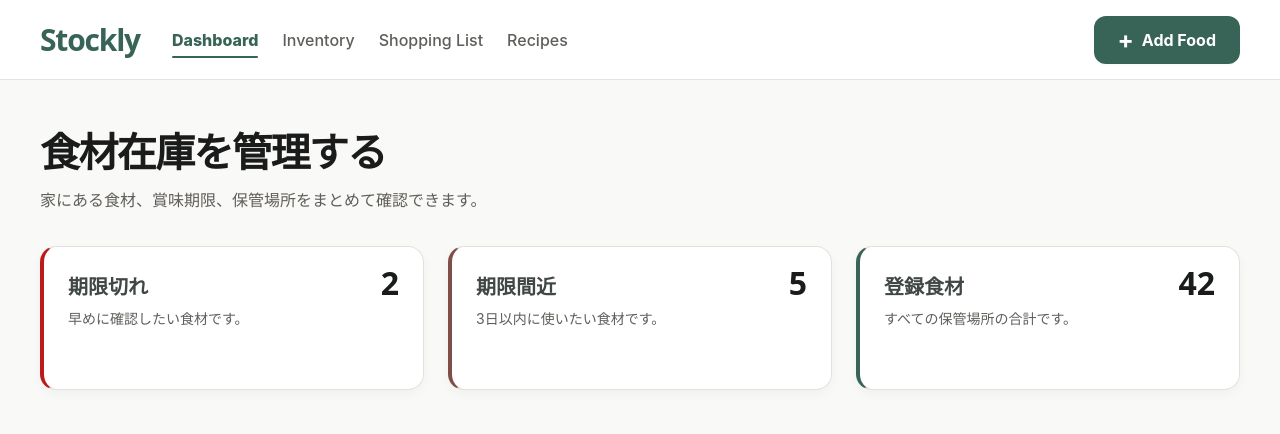
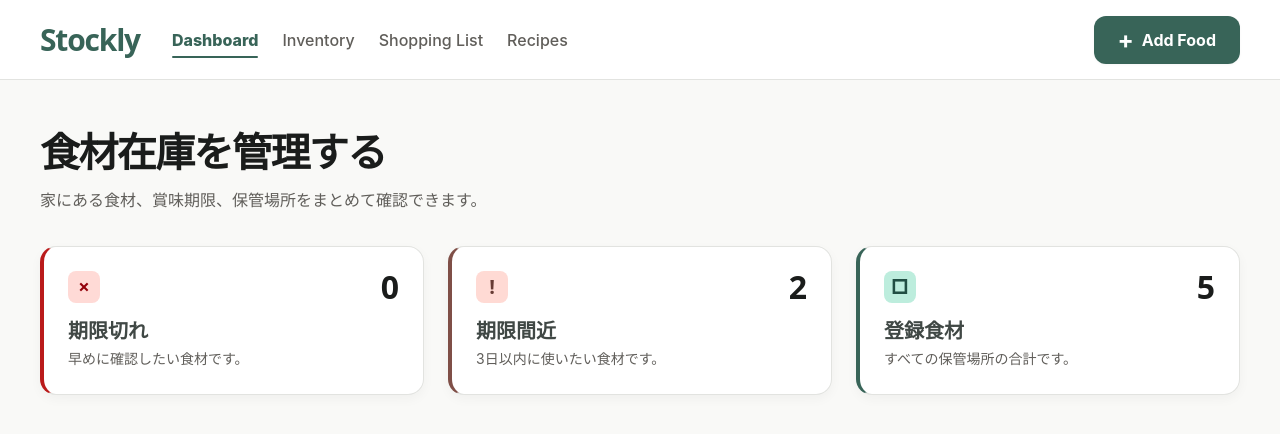
Before and after one commit to yoosaa/stockly, a React (Vite) app: page / in a window 1280 px wide. Shown: the top 434 px of the page. Built offline with nearby package versions, Linux system fonts and the light colour scheme.

Commit message:
summarizecard追加

```diff
--- a/src/app/App.css
+++ b/src/app/App.css
@@ -128,77 +128,9 @@
     line-height: var(--line-height-body);
   }
 
-  .app-placeholder-grid {
-    display: grid;
-    grid-template-columns: repeat(3, minmax(0, 1fr));
-    gap: var(--space-6);
-  }
-
-  .app-summary-card {
-    position: relative;
-    min-height: 9rem;
-    padding: var(--space-6);
-    overflow: hidden;
-    background: var(--color-surface);
-    border: 1px solid var(--color-border-subtle);
-    border-left-width: 4px;
-    border-radius: var(--radius-lg);
-    box-shadow: var(--shadow-card);
-    transition: box-shadow 160ms ease, transform 160ms ease;
-  }
-
-  .app-summary-card:hover {
-    box-shadow: var(--shadow-card-hover);
-    transform: translateY(-2px);
-  }
-
-  .app-summary-card--danger {
-    border-left-color: var(--color-danger);
-  }
-
-  .app-summary-card--warning {
-    border-left-color: var(--color-warning);
-  }
-
-  .app-summary-card--primary {
-    border-left-color: var(--color-primary);
-  }
-
-  .app-summary-card__label {
-    margin: 0;
-    color: var(--color-text-subtle);
-    font-family: var(--font-heading);
-    font-size: var(--font-size-title);
-    font-weight: 600;
-  }
-
-  .app-summary-card__value {
-    position: absolute;
-    top: var(--space-5);
-    right: var(--space-6);
-    margin: 0;
-    color: var(--color-text);
-    font-family: var(--font-heading);
-    font-size: var(--font-size-heading);
-    font-weight: 800;
-    line-height: 1;
-  }
-
-  .app-summary-card__description {
-    max-width: 16rem;
-    margin: var(--space-2) 0 0;
-    color: var(--color-muted);
-    font-size: var(--font-size-sm);
-    line-height: var(--line-height-body);
-  }
-
   @media (width < 880px) {
     .app-header__nav {
       display: none;
-    }
-
-    .app-placeholder-grid {
-      grid-template-columns: 1fr;
     }
   }
 
--- a/src/app/App.tsx
+++ b/src/app/App.tsx
@@ -1,6 +1,11 @@
+import { FoodSummaryCards, mockFoods, summarizeFoods } from "../features/foods";
 import "./App.css";
 
+const today = new Date(2026, 6, 4);
+
 export function App() {
+  const summary = summarizeFoods(mockFoods, today);
+
   return (
     <div className="app">
       <header className="app-header">
@@ -46,31 +51,7 @@ export function App() {
           </p>
         </section>
 
-        <section className="app-placeholder-grid" aria-label="サマリー">
-          <div className="app-summary-card app-summary-card--danger">
-            <p className="app-summary-card__label">期限切れ</p>
-            <p className="app-summary-card__value">2</p>
-            <p className="app-summary-card__description">
-              早めに確認したい食材です。
-            </p>
-          </div>
-
-          <div className="app-summary-card app-summary-card--warning">
-            <p className="app-summary-card__label">期限間近</p>
-            <p className="app-summary-card__value">5</p>
-            <p className="app-summary-card__description">
-              3日以内に使いたい食材です。
-            </p>
-          </div>
-
-          <div className="app-summary-card app-summary-card--primary">
-            <p className="app-summary-card__label">登録食材</p>
-            <p className="app-summary-card__value">42</p>
-            <p className="app-summary-card__description">
-              すべての保管場所の合計です。
-            </p>
-          </div>
-        </section>
+        <FoodSummaryCards summary={summary} />
       </main>
     </div>
   );
--- /dev/null
+++ b/src/features/foods/application/summarizeFoods.ts
@@ -0,0 +1,37 @@
+import { getExpiryStatus } from "../domain/expiryStatus";
+import type { FoodItem } from "../domain/food";
+
+export type FoodSummary = {
+  expiredCount: number;
+  expiringSoonCount: number;
+  totalCount: number;
+};
+
+export function summarizeFoods(foods: FoodItem[], today: Date): FoodSummary {
+  return foods.reduce<FoodSummary>(
+    (summary, food) => {
+      const expiryStatus = getExpiryStatus(food.expiryDate, today);
+
+      if (expiryStatus === "expired") {
+        return {
+          ...summary,
+          expiredCount: summary.expiredCount + 1,
+        };
+      }
+
+      if (expiryStatus === "expiringSoon") {
+        return {
+          ...summary,
+          expiringSoonCount: summary.expiringSoonCount + 1,
+        };
+      }
+
+      return summary;
+    },
+    {
+      expiredCount: 0,
+      expiringSoonCount: 0,
+      totalCount: foods.length,
+    }
+  );
+}
--- a/src/features/foods/index.ts
+++ b/src/features/foods/index.ts
@@ -1,2 +1,4 @@
 export { FoodList } from "./presentation/components/FoodList";
 export { mockFoods } from "./presentation/fixtures/mockFoods";
+export { summarizeFoods } from "./application/summarizeFoods";
+export { FoodSummaryCards } from "./presentation/components/FoodSummaryCards";
--- /dev/null
+++ b/src/features/foods/presentation/components/FoodSummaryCards.css
@@ -0,0 +1,100 @@
+@layer features {
+  .food-summary-cards {
+    display: grid;
+    grid-template-columns: repeat(3, minmax(0, 1fr));
+    gap: var(--space-6);
+  }
+
+  .food-summary-card {
+    min-height: 9rem;
+    padding: var(--space-6);
+    background: var(--color-surface);
+    border: 1px solid var(--color-border-subtle);
+    border-left-width: 4px;
+    border-radius: var(--radius-lg);
+    box-shadow: var(--shadow-card);
+    transition: box-shadow 160ms ease, transform 160ms ease;
+  }
+
+  .food-summary-card:hover {
+    box-shadow: var(--shadow-card-hover);
+    transform: translateY(-2px);
+  }
+
+  .food-summary-card--danger {
+    border-left-color: var(--color-danger);
+  }
+
+  .food-summary-card--warning {
+    border-left-color: var(--color-warning);
+  }
+
+  .food-summary-card--primary {
+    border-left-color: var(--color-primary);
+  }
+
+  .food-summary-card__header {
+    display: flex;
+    align-items: flex-start;
+    justify-content: space-between;
+    gap: var(--space-4);
+    margin-bottom: var(--space-3);
+  }
+
+  .food-summary-card__icon {
+    display: inline-grid;
+    place-items: center;
+    width: 2rem;
+    height: 2rem;
+    border-radius: var(--radius-sm);
+    font-family: var(--font-heading);
+    font-size: 1.25rem;
+    font-weight: 800;
+    line-height: 1;
+  }
+
+  .food-summary-card--danger .food-summary-card__icon {
+    background: var(--color-danger-soft);
+    color: var(--color-danger-text);
+  }
+
+  .food-summary-card--warning .food-summary-card__icon {
+    background: var(--color-warning-soft);
+    color: var(--color-warning-text);
+  }
+
+  .food-summary-card--primary .food-summary-card__icon {
+    background: var(--color-primary-soft);
+    color: var(--color-on-primary-soft);
+  }
+
+  .food-summary-card__value {
+    margin: 0;
+    color: var(--color-text);
+    font-family: var(--font-heading);
+    font-size: var(--font-size-heading);
+    font-weight: 800;
+    line-height: 1;
+  }
+
+  .food-summary-card__title {
+    margin: 0;
+    color: var(--color-text-subtle);
+    font-family: var(--font-heading);
+    font-size: var(--font-size-title);
+    font-weight: 600;
+  }
+
+  .food-summary-card__description {
+    margin: var(--space-1) 0 0;
+    color: var(--color-muted);
+    font-size: var(--font-size-sm);
+    line-height: var(--line-height-body);
+  }
+
+  @media (width < 880px) {
+    .food-summary-cards {
+      grid-template-columns: 1fr;
+    }
+  }
+}
--- /dev/null
+++ b/src/features/foods/presentation/components/FoodSummaryCards.tsx
@@ -0,0 +1,53 @@
+import type { FoodSummary } from "../../application/summarizeFoods";
+import "./FoodSummaryCards.css";
+
+type FoodSummaryCardsProps = {
+  summary: FoodSummary;
+};
+
+export function FoodSummaryCards({ summary }: FoodSummaryCardsProps) {
+  return (
+    <section className="food-summary-cards" aria-label="食材サマリー">
+      <article className="food-summary-card food-summary-card--danger">
+        <div className="food-summary-card__header">
+          <span className="food-summary-card__icon" aria-hidden="true">
+            ×
+          </span>
+          <p className="food-summary-card__value">{summary.expiredCount}</p>
+        </div>
+        <h2 className="food-summary-card__title">期限切れ</h2>
+        <p className="food-summary-card__description">
+          早めに確認したい食材です。
+        </p>
+      </article>
+
+      <article className="food-summary-card food-summary-card--warning">
+        <div className="food-summary-card__header">
+          <span className="food-summary-card__icon" aria-hidden="true">
+            !
+          </span>
+          <p className="food-summary-card__value">
+            {summary.expiringSoonCount}
+          </p>
+        </div>
+        <h2 className="food-summary-card__title">期限間近</h2>
+        <p className="food-summary-card__description">
+          3日以内に使いたい食材です。
+        </p>
+      </article>
+
+      <article className="food-summary-card food-summary-card--primary">
+        <div className="food-summary-card__header">
+          <span className="food-summary-card__icon" aria-hidden="true">
+            □
+          </span>
+          <p className="food-summary-card__value">{summary.totalCount}</p>
+        </div>
+        <h2 className="food-summary-card__title">登録食材</h2>
+        <p className="food-summary-card__description">
+          すべての保管場所の合計です。
+        </p>
+      </article>
+    </section>
+  );
+}
--- a/src/features/foods/presentation/fixtures/mockFoods.ts
+++ b/src/features/foods/presentation/fixtures/mockFoods.ts
@@ -3,42 +3,52 @@ import type { FoodItem } from "../../domain/food";
 export const mockFoods: FoodItem[] = [
   {
     id: "food-1",
+    name: "牛乳",
+    quantity: 1,
+    unit: "本",
+    category: "drink",
+    storageLocation: "fridge",
+    expiryDate: "2026-07-05",
+    createdAt: "2026-07-01T10:00:00.000Z",
+  },
+  {
+    id: "food-2",
+    name: "ほうれん草",
+    quantity: 1,
+    unit: "袋",
+    category: "vegetable",
+    storageLocation: "fridge",
+    expiryDate: "2026-07-06",
+    createdAt: "2026-07-01T10:00:00.000Z",
+  },
+  {
+    id: "food-3",
     name: "卵",
     quantity: 10,
     unit: "個",
     category: "dairy",
     storageLocation: "fridge",
-    expiryDate: "2026-07-06",
+    expiryDate: "2026-07-12",
     createdAt: "2026-07-01T10:00:00.000Z",
   },
   {
-    id: "food-2",
+    id: "food-4",
     name: "鶏むね肉",
     quantity: 2,
     unit: "枚",
     category: "meat",
     storageLocation: "freezer",
-    expiryDate: "2026-07-18",
+    expiryDate: "2026-07-20",
     createdAt: "2026-07-01T10:00:00.000Z",
   },
   {
-    id: "food-3",
-    name: "牛乳",
-    quantity: 1,
-    unit: "本",
-    category: "drink",
-    storageLocation: "fridge",
-    expiryDate: "2026-07-03",
-    createdAt: "2026-07-01T10:00:00.000Z",
-  },
-  {
-    id: "food-4",
-    name: "玉ねぎ",
-    quantity: 3,
-    unit: "個",
-    category: "vegetable",
+    id: "food-5",
+    name: "パスタ",
+    quantity: 2,
+    unit: "袋",
+    category: "grain",
     storageLocation: "room",
-    expiryDate: "2026-07-12",
+    expiryDate: "2026-12-31",
     createdAt: "2026-07-01T10:00:00.000Z",
   },
 ];
```
